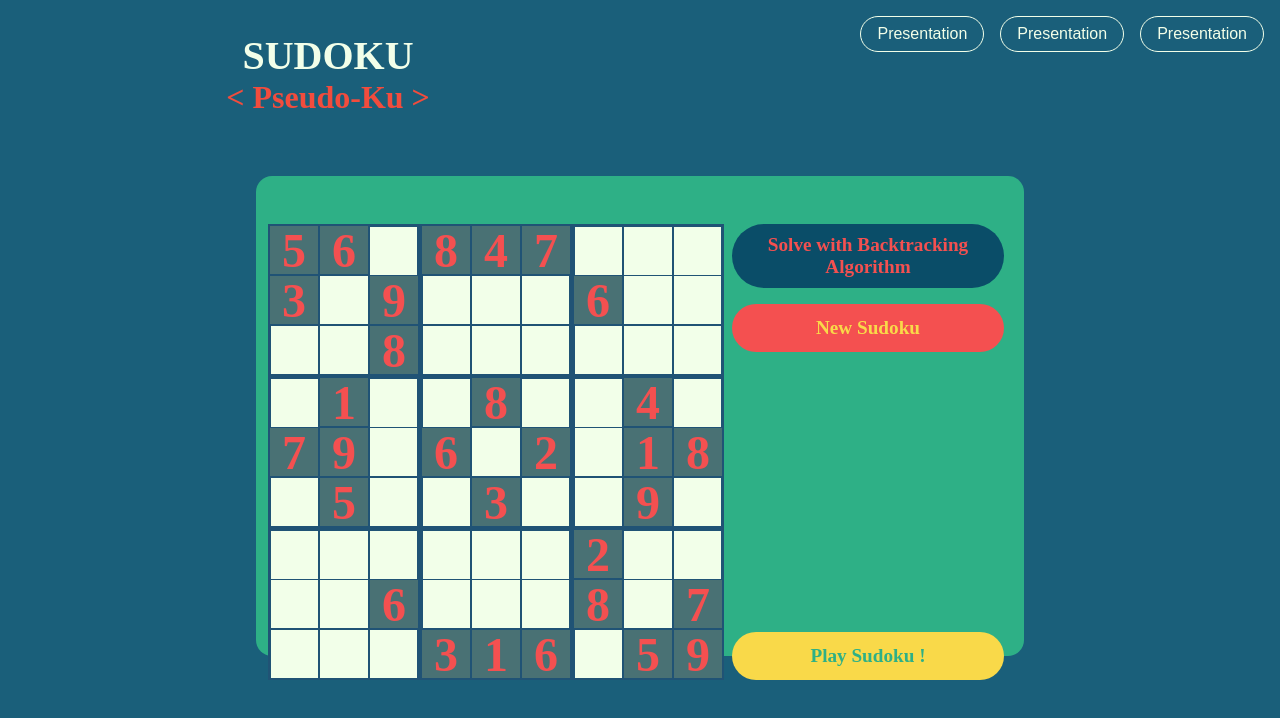
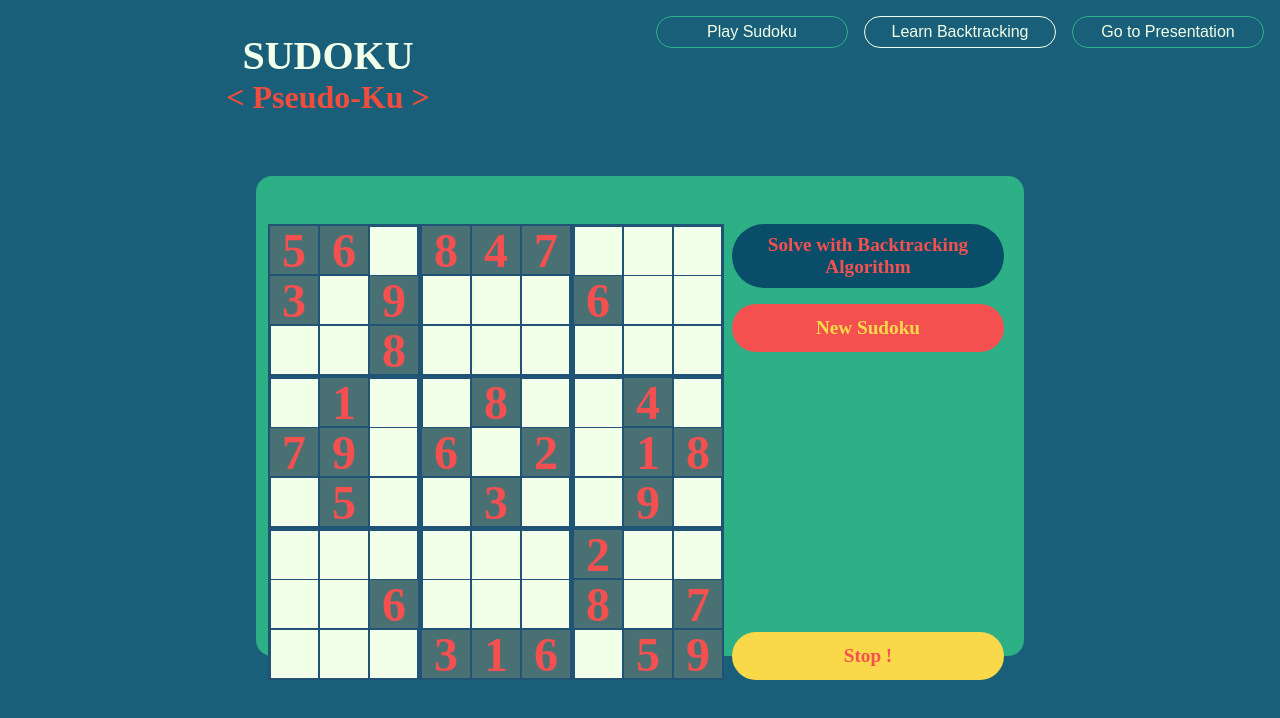
Before and after one commit to BehlulOz/Behlul-Ozkul-Capstone-Project-client, a React (Create React App) app: page /BackAlgo in a window 1280 px wide. Shown: the top 718 px of the page. Built offline with nearby package versions, Linux system fonts and the light colour scheme; the HTML template or start-up script is replaced by a standard one; a web font is replaced by a local one.

Commit message:
minor fix on functionality

```diff
--- a/src/components/AlgoButton/AlgoButton.js
+++ b/src/components/AlgoButton/AlgoButton.js
@@ -12,6 +12,10 @@ const AlgoButton = ({ solveSudoku, newSudoku }) => {
     newSudoku();
   };
 
+  const handleStop = () => {
+    window.location.reload();
+  };
+
   return (
     <div className="algo-button-container">
       <button className="button button__algo" onClick={handleSolve}>
@@ -20,8 +24,8 @@ const AlgoButton = ({ solveSudoku, newSudoku }) => {
       <button className="button button__new-sudoku__algo" onClick={handleNewSudoku}>
         New Sudoku
       </button>
-      <button className="button button__sudoku">
-        <Link className="button__sudoku--link" to="/">Play Sudoku !</Link>
+      <button className="button button__sudoku" onClick={handleStop}>
+        Stop !
       </button>
     </div>
   );
--- a/src/components/Header/Header.js
+++ b/src/components/Header/Header.js
@@ -1,17 +1,35 @@
-import React from "react";
+import {React, useState } from "react";
 import { useNavigate } from "react-router-dom";
 import "./Header.scss";
 
 const Header = () => {
   const navigate = useNavigate();
+  const [sActive, setSActive] = useState(false);
+  const [bActive, setBActive] = useState(false);
+  const [pActive, setPActive] = useState(false);
 
-  const navigateHandler = () => {
+  const presentationHandler = () => {
     navigate('/presentation');
+    setPActive(true);
+    setSActive(false);
+    setBActive(false);
   };
 
   const mainPageHandler = () => {
     navigate('/');
+    setSActive(true);
+    setPActive(false);
+    setBActive(false);
   };
+
+  const backtrackPageHandler = () => {
+    navigate('/BackAlgo');
+    setBActive(true);
+    setSActive(false);
+    setPActive(false);
+  };
+
+
 
   return (
   <>
@@ -23,9 +41,9 @@ const Header = () => {
       </h1>
     </div>
     <div className="button__presentation--container">
-      <button onClick={navigateHandler} className="button__presentation">Presentation</button>
-      <button onClick={navigateHandler} className="button__presentation">Presentation</button>
-      <button onClick={navigateHandler} className="button__presentation">Presentation</button>
+      <button onClick={mainPageHandler} className={sActive?"active--s":"button__sg"}>Play Sudoku</button>
+      <button onClick={backtrackPageHandler} className={bActive?"active--b":"button__ba"}>Learn Backtracking</button>
+      <button onClick={presentationHandler} className={pActive?"active--p":"button__ps"}>Go to Presentation</button>
     </div>
   </>
   );
--- a/src/components/Header/Header.scss
+++ b/src/components/Header/Header.scss
@@ -1,5 +1,57 @@
 .header__title--container {
   cursor: pointer;
+}
+
+.active {
+  &--s {
+    display: flex;
+    align-items: center;
+    justify-content: center;
+    font-size: 1rem;
+    color: #F2FFE9;
+    border: none;
+    border-radius: 2rem;
+    background-color: #1A5F7A;
+    margin: 1rem 1rem 0 0;
+    padding: .5rem 1rem;
+    width: 12rem;
+    height: 2rem;
+    background-color: #2EB086;
+    border: 1px solid #F2FFE9;
+  }
+  &--b {
+    display: flex;
+    align-items: center;
+    justify-content: center;
+    font-size: 1rem;
+    color: #F2FFE9;
+    border: none;
+    border-radius: 2rem;
+    background-color: #1A5F7A;
+    margin: 1rem 1rem 0 0;
+    padding: .5rem 1rem;
+    width: 12rem;
+    height: 2rem;
+    background-color: #2EB086;
+    border: 1px solid #F2FFE9;
+  }
+  &--p {
+    display: flex;
+    align-items: center;
+    justify-content: center;
+    font-size: 1rem;
+    color: #F2FFE9;
+    border: none;
+    border-radius: 2rem;
+    background-color: #1A5F7A;
+    margin: 1rem 1rem 0 0;
+    padding: .5rem 1rem;
+    width: 12rem;
+    height: 2rem;
+    background-color: #2EB086;
+    border: 1px solid #F2FFE9;
+  }
+
 }
 
 .title {
@@ -26,21 +78,69 @@ span {
   width: 52rem;
 }
 
-.button__presentation {
+.button__ps {
   display: flex;
   align-items: center;
   justify-content: center;
   font-size: 1rem;
   color: #F2FFE9;
-  border: 1px solid #F2FFE9;
+  border: none;
+  border-radius: 2rem;
+  border: 1px solid #2EB086;
+  background-color: #1A5F7A;
+  margin: 1rem 1rem 0 0;
+  padding: .5rem 1rem;
+  width: 12rem;
+  height: 2rem;
+  &:hover {
+    color: #F2FFE9;
+    background-color: #2EB086;
+    cursor: pointer;
+    border: 1px solid #F2FFE9;
+  }
+}
+
+.button__sg {
+  display: flex;
+  align-items: center;
+  justify-content: center;
+  font-size: 1rem;
+  color: #F2FFE9;
+  border: none;
+  border-radius: 2rem;
+  border: 1px solid #2EB086;
+  background-color: #1A5F7A;
+  margin: 1rem 1rem 0 0;
+  padding: .5rem 1rem;
+  width: 12rem;
+  height: 2rem;
+  &:hover {
+    color: #F2FFE9;
+    background-color: #2EB086;
+    cursor: pointer;
+    border: 1px solid #F2FFE9;
+  }
+}
+
+.button__ba {
+  display: flex;
+  align-items: center;
+  justify-content: center;
+  font-size: 1rem;
+  color: #F2FFE9;
+  border: none;
   border-radius: 2rem;
   background-color: #1A5F7A;
   margin: 1rem 1rem 0 0;
   padding: .5rem 1rem;
+  border: 1px solid #F2FFE9;
+  width: 12rem;
+  height: 2rem;
   &:hover {
-  color: #F2FFE9;
-  background-color: #2EB086;
-  cursor: pointer;
-  transform: scale(1.05);
+    color: #F2FFE9;
+    background-color: #2EB086;
+    cursor: pointer;
+    border: 1px solid #F2FFE9;
   }
+
 }
```
